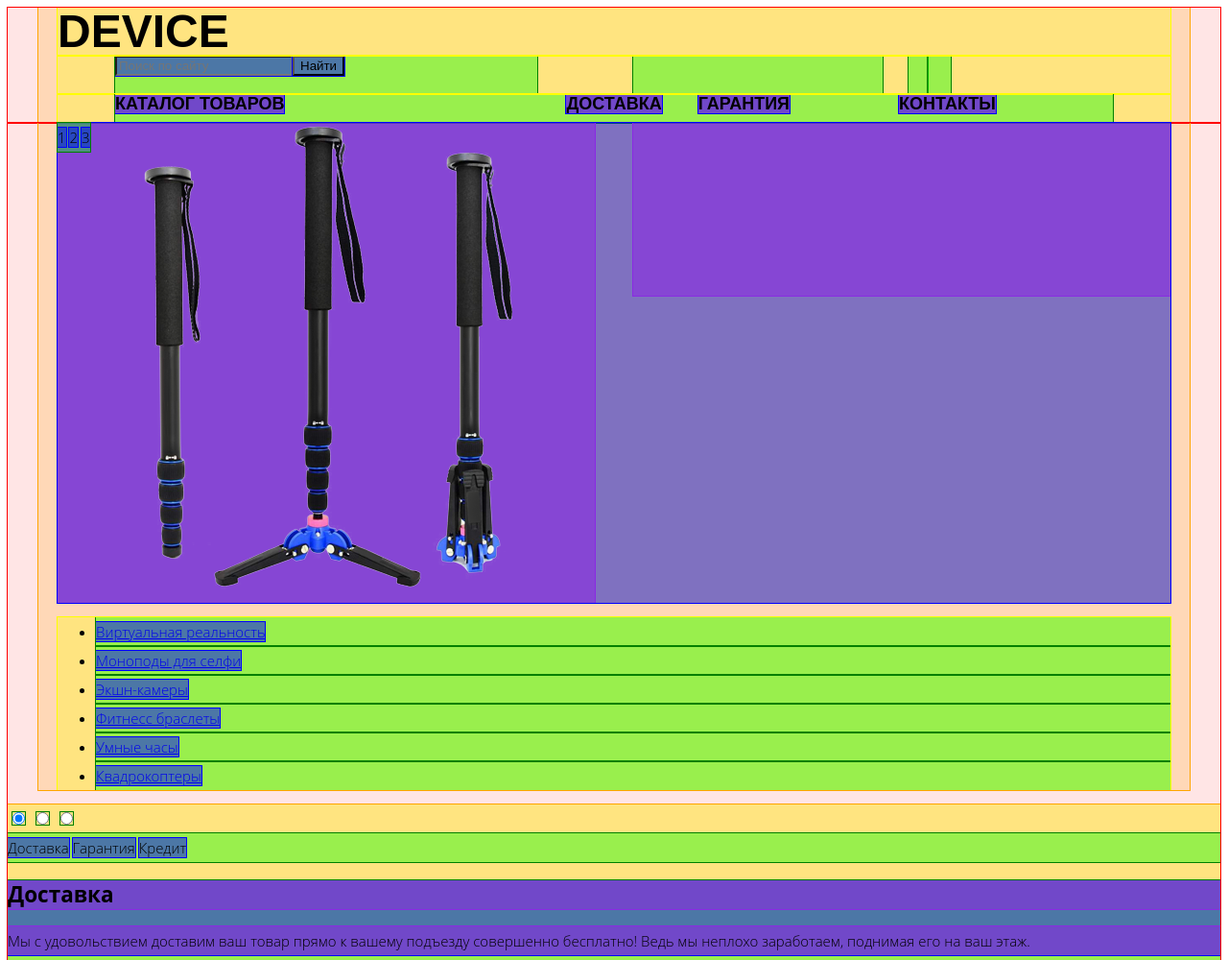
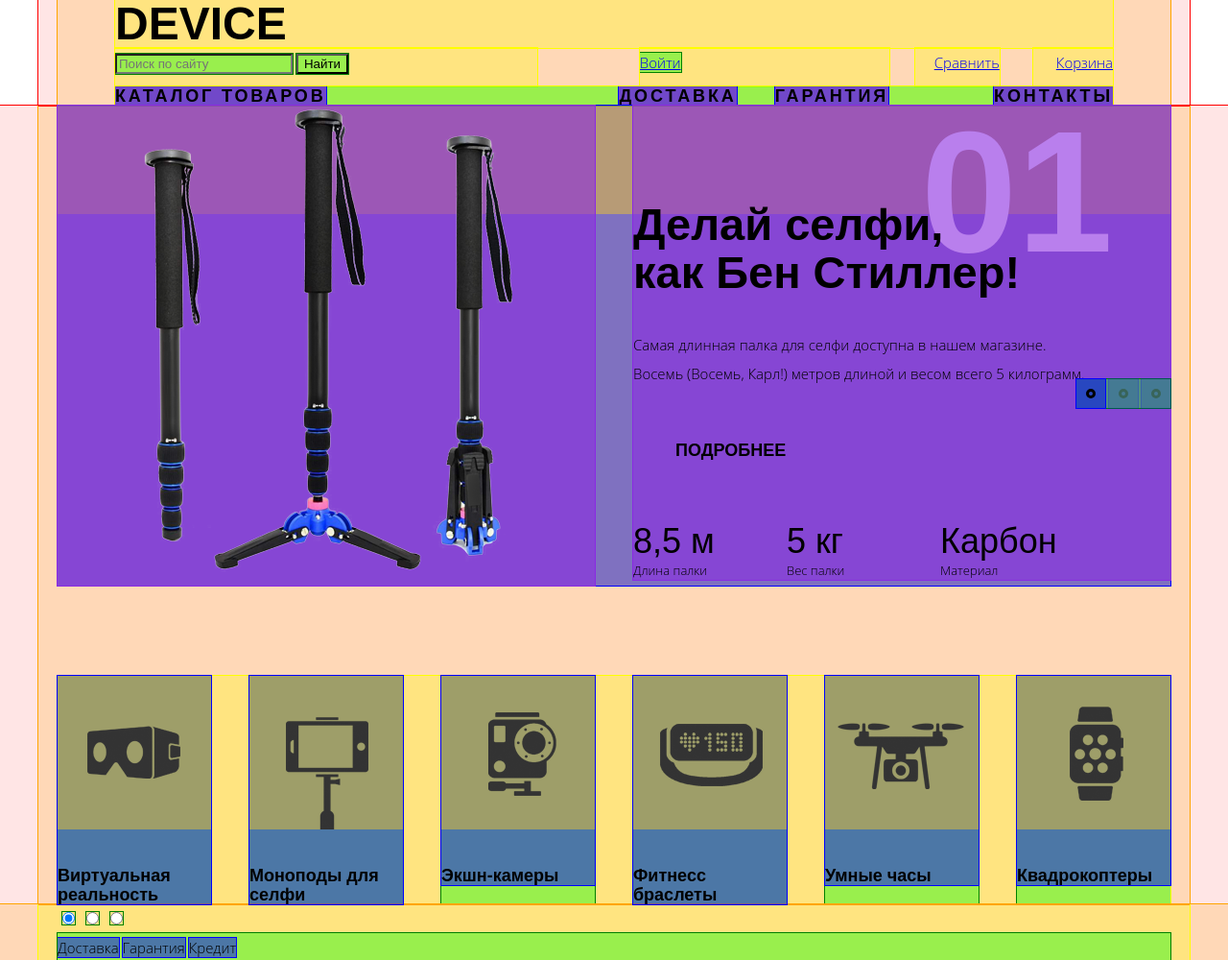
Before and after one commit to toptalo/7464-device, a plain HTML site: page index.html in a window 1280 px wide. Shown: the top 1000 px of the page at 96% size. Drawn offline with Linux system fonts and the light colour scheme.

Commit message:
Продолжаю сетки

```diff
--- a/css/style.css
+++ b/css/style.css
@@ -1,33 +1,35 @@
 @charset "utf-8";
 
 body {
+  margin: 0;
   font-size: 15px;
   line-height: 30px;
   font-weight: 300;
   font-family: "Open Sans", Arial, sans-serif;
 }
 
-.header {
-}
-
-.header__container {
+.container {
   box-sizing: border-box;
   width: 1200px;
   margin: 0 auto;
   padding: 0 20px;
 }
 
+.header__content {
+  display: flex;
+  flex-direction: row;
+  justify-content: flex-end;
+  padding: 0 60px;
+  flex-wrap: wrap
+}
+
 .header__logo {
   display: block;
+  width: 100%;
   font: 900 48px/50px "Gilroy", Arial, sans-serif;
   text-transform: uppercase;
   text-decoration: none;
   color: #000;
-}
-
-.header__row {
-  padding: 0 60px;
-  font-size: 0;
 }
 
 .header__search {
@@ -35,6 +37,7 @@ body {
   vertical-align: top;
   height: 40px;
   width: 440px;
+  margin-right: auto;
 }
 
 .header__user {
@@ -58,37 +61,41 @@ body {
   vertical-align: top;
   height: 40px;
   padding-left: 24px;
+  margin-left: 35px;
 }
 
 .header__menu {
-  padding: 0 60px;
+  width: 100%;
 }
 
 .menu__list {
+  display: flex;
+  flex-direction: row;
+  justify-content: flex-end;
   margin: 0;
   padding: 0;
   list-style-type: none;
-  font-size: 0;
 }
 
 .menu__item {
   display: inline-block;
   vertical-align: top;
-  margin-right: 38px;
+  margin-right: 40px;
 }
 
 .menu__item:first-child {
-  margin-right: 294px;
+  margin-right: auto;
 }
 
 .menu__item:last-child {
-  margin-left: 76px;
   margin-right: 0;
+  margin-left: 70px;
 }
 
 .menu__link {
   display: block;
   font: 900 18px/20px "Gilroy", Arial, sans-serif;
+  letter-spacing: .16em;
   text-transform: uppercase;
   text-decoration: none;
   color: #000;
@@ -109,6 +116,8 @@ body {
 .slider {
   position: relative;
   height: 500px;
+  margin-bottom: 94px;
+  counter-reset: slider;
 }
 
 .slider__radio {
@@ -116,24 +125,92 @@ body {
   opacity: 0;
 }
 
+.slider__radio:nth-child(1):checked ~ .slider__viewport .slider__slide:nth-child(1),
+.slider__radio:nth-child(2):checked ~ .slider__viewport .slider__slide:nth-child(2),
+.slider__radio:nth-child(3):checked ~ .slider__viewport .slider__slide:nth-child(3) {
+  visibility: visible;
+}
+
 .slider__radio:nth-child(1):focus ~ .slider__bullets .slider__bullet:nth-child(1),
 .slider__radio:nth-child(2):focus ~ .slider__bullets .slider__bullet:nth-child(2),
-.slider__radio:nth-child(3):focus ~ .slider__bullets .slider__bullet:nth-child(3){
-  outline: 1px solid red;
+.slider__radio:nth-child(3):focus ~ .slider__bullets .slider__bullet:nth-child(3) {
+  opacity: .4;
 }
-.slider__radio:nth-child(1):checked ~ .slider__viewport .slider__slide:nth-child(1),
-.slider__radio:nth-child(2):checked ~ .slider__viewport .slider__slide:nth-child(2),
-.slider__radio:nth-child(3):checked ~ .slider__viewport .slider__slide:nth-child(3){
-  visibility: visible;
+
+.slider__radio:nth-child(1):checked ~ .slider__bullets .slider__bullet:nth-child(1),
+.slider__radio:nth-child(2):checked ~ .slider__bullets .slider__bullet:nth-child(2),
+.slider__radio:nth-child(3):checked ~ .slider__bullets .slider__bullet:nth-child(3) {
+  opacity: 1;
 }
 
 .slider__slide {
   position: absolute;
   visibility: hidden;
+  counter-increment: slider;
+}
+
+.slider__slide::before {
+  content: " ";
+  position: absolute;
+  top: 0;
+  left: 0;
+  display: block;
+  width: 100%;
+  height: 113px;
+  background-color: #f0c52e;
+  opacity: .5;
+  z-index: 0;
+}
+
+.slider__slide::after {
+  content: "0" counter(slider);
+  position: absolute;
+  top: 0;
+  right: 60px;
+  width: 200px;
+  font: 900 180px/180px "Gilroy", Arial, sans-serif;
+  color: #fff;
+  z-index: 0;
 }
 
 .slider__bullets {
   position: absolute;
+  right: 0;
+  top: 285px;
+  z-index: 1;
+}
+
+.slider__bullet {
+  position: relative;
+  display: inline-block;
+  vertical-align: top;
+  width: 30px;
+  height: 30px;
+  text-indent: -9000px;
+  overflow: hidden;
+  opacity: .3;
+  cursor: pointer;
+}
+
+.slider__bullet:hover {
+  opacity: .4;
+}
+
+.slider__bullet:active {
+  opacity: 1;
+}
+
+.slider__bullet::after {
+  content: " ";
+  position: absolute;
+  top: 50%;
+  left: 50%;
+  display: block;
+  width: 4px;
+  height: 4px;
+  margin: -5px;
+  border: 3px solid #000;
+  border-radius: 50%;
 }
 
 .slide {
@@ -141,19 +218,139 @@ body {
 }
 
 .slide__image {
+  position: relative;
   display: inline-block;
   vertical-align: top;
   width: 560px;
   height: auto;
   margin-right: 20px;
+  z-index: 1;
 }
 
 .slide__content {
+  position: relative;
   display: inline-block;
   vertical-align: top;
   width: 560px;
-  height: auto;
+  padding-top: 60px;
   margin-left: 20px;
+  z-index: 1;
+}
+
+.slide__slogan {
+  margin-bottom: 35px;
+  font: 900 47px/50px "Gilroy", Arial, sans-serif;
+}
+
+.slide__description {
+  width: 480px;
+  margin-bottom: 45px;
+  font-size: 15px;
+  line-height: 30px;
+}
+
+.slide__more {
+  position: relative;
+  display: inline-block;
+  vertical-align: top;
+  margin-bottom: 55px;
+  padding: 10px 44px;
+  font: 900 18px/20px "Gilroy", Arial, sans-serif;
+  text-transform: uppercase;
+  text-decoration: none;
+  color: #000;
+}
+
+.slide__params {
+  display: flex;
+  margin: 0;
+  padding: 0;
+  list-style-type: none;
+}
+
+.slide__param {
+  display: inline-block;
+  vertical-align: top;
+  width: 160px;
+  font: 300 36px/40px "Gilroy", Arial, sans-serif;
+}
+
+.slide__param span {
+  display: block;
+  font-family: "Open Sans", Arial, sans-serif;
+  font-size: 13px;
+  line-height: 20px;
+}
+
+.gadgets {
+  margin: 0;
+  padding: 0;
+  list-style-type: none;
+  display: flex;
+  flex-direction: row;
+  justify-content: space-between;
+}
+
+.gadgets__gadget {
+  display: block;
+  width: 160px;
+}
+
+.gadgets__link {
+  position: relative;
+  display: block;
+  padding-top: 198px;
+  font: 900 18px/20px "Gilroy", Arial, sans-serif;
+  text-decoration: none;
+  color: #000;
+}
+
+.gadgets__link::before {
+  content: " ";
+  position: absolute;
+  top: 0;
+  left: 0;
+  display: block;
+  width: 160px;
+  height: 160px;
+  background-color: #f0c52e;
+  opacity: .5;
+}
+
+.gadgets__link::after {
+  content: " ";
+  position: absolute;
+  top: 0;
+  left: 0;
+  display: block;
+  width: 160px;
+  height: 160px;
+  background: transparent 50% 50% no-repeat;
+  opacity: 1;
+}
+
+.gadgets__link_vr::after {
+  background-image: url("../img/gadget-vr.png");
+}
+
+.gadgets__link_selfie::after {
+  background-image: url("../img/gadget-selfie.png");
+}
+
+.gadgets__link_cam::after {
+  background-image: url("../img/gadget-cam.png");
+}
+
+.gadgets__link_tracker::after {
+  background-image: url("../img/gadget-tracker.png");
+}
+
+.gadgets__link_watch::after {
+  background-image: url("../img/gadget-watch.png");
+}
+
+.gadgets__link_quadrocopter::after {
+  background-image: url("../img/gadget-quadrocopter.png");
 }
 
 h1 {
--- a/index.html
+++ b/index.html
@@ -7,21 +7,22 @@
   </head>
   <body class="grid">
 
-  <header class="header">
-    <div class="header__container">
+  <header class="container header">
+    <div class="header__content">
       <a class="header__logo">Device</a>
 
-      <div class="header__row clearfix">
       <form class="search header__search" action="http://echo.htmlacademy.ru" method="get">
         <input class="search__field" type="search" name="q" placeholder="Поиск по сайту">
         <button class="search__submit" type="submit">Найти</button>
       </form>
+
       <div class="user header__user">
         <a class="user__login" href="#">Войти</a>
       </div>
+
       <a class="header__compare" href="#">Сравнить</a>
+
       <a class="header__cart" href="#">Корзина</a>
-      </div>
 
       <nav class="menu header__menu">
           <ul class="menu__list">
@@ -63,7 +64,7 @@
   </header>
 
   <main>
-    <div class="page-container">
+    <div class="container">
       <div class="slider">
         <input class="slider__radio" type="radio" name="slider_control" id="bullet_1" checked>
         <input class="slider__radio" type="radio" name="slider_control" id="bullet_2">
@@ -73,7 +74,7 @@
           <section class="slide slider__slide">
             <img class="slide__image" src="img/slide-image-1.png" width="560" height="500" alt="самая длинная палка для селфи">
             <div class="slide__content">
-              <h2 class="slide__slogan">Делай селфи, как Бен Стиллер!</h2>
+              <h2 class="slide__slogan">Делай селфи,<br> как Бен Стиллер!</h2>
 
               <p class="slide__description">
                 Самая длинная палка для селфи доступна в нашем магазине. Восемь (Восемь, Карл!) метров длиной и весом
@@ -83,17 +84,17 @@
               <a class="slide__more" href="#">Подробнее</a>
 
               <ul class="slide__params">
-                <li class="param slide__param">
+                <li class="slide__param">
                   8,5 м
-                  <span class="param__name">Длина палки</span>
+                  <span>Длина палки</span>
                 </li>
-                <li class="param slide__param">
+                <li class="slide__param">
                   5 кг
-                  <span class="param__name">Вес палки</span>
+                  <span>Вес палки</span>
                 </li>
-                <li class="param slide__param">
+                <li class="slide__param">
                   Карбон
-                  <span class="param__name">Материал</span>
+                  <span>Материал</span>
                 </li>
               </ul>
             </div>
@@ -102,7 +103,7 @@
           <section class="slide slider__slide">
             <img class="slide__image" src="img/slide-image-2.png" width="560" height="500" alt="мотивирующий фитнесс-браслет">
             <div class="slide__content">
-              <h2 class="slide__slogan">Худеем правильно!</h2>
+              <h2 class="slide__slogan">Худеем<br> правильно!</h2>
               <p class="slide__description">
                 Мотивирующие фитнесс-браслеты помогут найти в себе силы не пропускать занятия и соблюдать диету.
               </p>
@@ -110,9 +111,9 @@
               <a class="slide__more" href="#">Подробнее</a>
 
               <ul class="slide__params">
-                <li class="param slide__param">
+                <li class="slide__param">
                   48 часов
-                  <span class="param__name">Без подзарядки</span>
+                  <span>Без подзарядки</span>
                 </li>
               </ul>
             </div>
@@ -121,7 +122,7 @@
           <section class="slide slider__slide">
             <img class="slide__image" src="img/slide-image-3.png" width="560" height="500" alt="квадрокоптер с мощным лазером">
             <div class="slide__content">
-              <h2 class="slide__slogan">Порхает как бабочка, жалит как пчела!</h2>
+              <h2 class="slide__slogan">Порхает как бабочка,<br> жалит как пчела!</h2>
               <p class="slide__description">
                 Этот обычный, на первый взгляд, квадрокоптер оснащен мощным лазером, замаскированным под стандартную
                 камеру.
@@ -130,13 +131,13 @@
               <a class="slide__more" href="#">Подробнее</a>
 
               <ul class="slide__params">
-                <li class="param slide__param">
+                <li class="slide__param">
                   800 м
-                  <span class="param__name">Дальность полета</span>
+                  <span>Дальность полета</span>
                 </li>
-                <li class="param slide__param">
+                <li class="slide__param">
                   50 м
-                  <span class="param__name">Радиус поражения</span>
+                  <span>Радиус поражения</span>
                 </li>
               </ul>
             </div>
@@ -173,7 +174,7 @@
     </div>
 
     <div class="services">
-      <div class="services__container">
+      <div class="container services__container">
         <input class="services__radio" type="radio" name="services_control" id="tab_1" tabindex="-1" checked>
         <input class="services__radio" type="radio" name="services_control" id="tab_2" tabindex="-1">
         <input class="services__radio" type="radio" name="services_control" id="tab_3" tabindex="-1">
@@ -203,7 +204,7 @@
       </div>
     </div>
 
-    <div class="page-container">
+    <div class="container">
       <ul class="brands">
         <li class="brands__item">
           <a class="brands__link" href="#">
@@ -261,7 +262,7 @@
   </main>
 
   <footer class="footer">
-    <div class="footer__container">
+    <div class="container footer__container">
       <div class="footer__left">
         <a class="footer__logo">Device</a>
 
```
Also changed, not shown: catalog.html (+8 -9 lines). Lines whose indentation alone changed are shown as unchanged.
